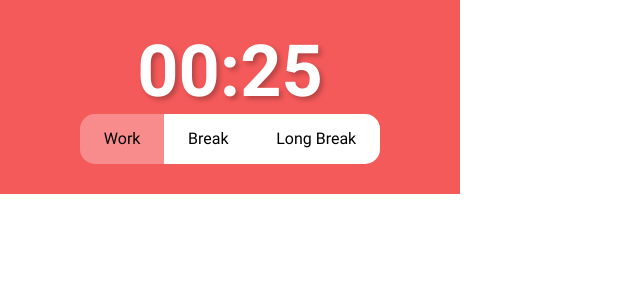
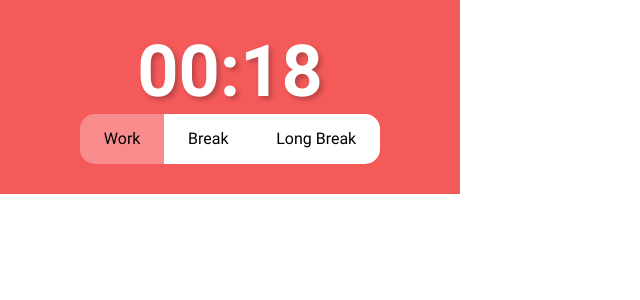
Before and after one commit to ezinber/pomo-project, a React (Create React App) app: page / in a window 1280 px wide. Shown: the top 300 px of the page, without its empty margins (0-640 px from the left). Built offline with nearby package versions, Linux system fonts and the light colour scheme.

Commit message:
refactor: Поднять стейт настроек к компонент App и вынести дефолтные настройки в контекст

```diff
--- a/src/components/App.js
+++ b/src/components/App.js
@@ -1,12 +1,50 @@
-import React from 'react';
+import React, { useContext, useEffect } from 'react';
+import SettingsContext from '../contexts/settingsContext';
 import Timer from './Timer/Timer';
+import useLocalStorage from '../hooks/useLocalStorage';
 
 function App() {
+  const defaultSettings = useContext(SettingsContext)
+  const [settings, setSetting] = useLocalStorage('settings', defaultSettings);
+
+  const handleTimerEnd = (mode) => {
+    console.log('Time in mode %d is out', mode);
+  }
+
+  const handleTimerPause = (mode) => {
+    console.log('Timer was paused in mode:', mode);
+  }
+
+  const handleTimerStart = (mode) => {
+    console.log('Timer has been started on mode:', mode);
+  }
+
+  const handleTimerModeChange = (mode) => {
+    console.log('Timer mode was changed on:', mode);
+  }
+
+  /*Так как немного изменилась структура объекта настроек,
+  сделал сброс на настройки по умолчанию, в случае, если сохранены
+  настройки со старой структурой*/
+  useEffect(() => {
+    if (!settings?.timer?.work) {
+      setSetting(defaultSettings);
+    }
+  }, [settings]);
+
 
   return (
-    <div className="App">
-      <Timer />
-    </div>
+    <SettingsContext.Provider value={settings}>
+      <div className="App">
+        <Timer
+          settings={settings.timer}
+          onStart={handleTimerStart}
+          onPause={handleTimerPause}
+          onEnd={handleTimerEnd}
+          onModeChange={handleTimerModeChange}
+        />
+      </div>
+    </SettingsContext.Provider>
   );
 }
 
--- a/src/components/Timer/Timer.js
+++ b/src/components/Timer/Timer.js
@@ -5,38 +5,26 @@ import useLocalStorage from '../../hooks/useLocalStorage';
 import Button from './Button';
 import './timer.css';
 
-function Timer() {
-  const defaultSettings = {
-    work: {
-      time: 25,
-      color: '#F55A5A',
-      slug: 'work',
-    },
-    break: {
-      time: 5,
-      color: '#4ea6e7',
-      slug: 'break',
-    },
-    longBreak: {
-      time: 15,
-      color: '#524fe1',
-      slug: 'longBreak',
-    },
-  }
-
-  const [settings, setSetting] = useLocalStorage('settings', defaultSettings);
+function Timer({ settings, onEnd, onStart, onPause, onModeChange }) {
   const [mode, setMode] = useLocalStorage('mode', settings.work.slug);
   const [run, setRun] = useState(null);
   const [timerTime, setTimerTime] = useLocalStorage('timer', settings.work.time);
 
   const handleClickTimer = () => {
-    setRun(run ? null : 1000);
+    if (run) {
+      onPause(mode);
+      setRun(null);
+    } else {
+      onStart(mode);
+      setRun(1000);
+    }
   }
 
   const modeChange = (newMode) => {
     setRun(null);
     setMode(newMode);
     setTimerTime(settings[newMode].time)
+    onModeChange(newMode);
   }
 
   useInterval(() => {
@@ -46,6 +34,7 @@ function Timer() {
   useEffect(() => {
     if (timerTime <= 0) {
       setRun(null);
+      onEnd(mode);
     }
   }, [timerTime]);
 
--- /dev/null
+++ b/src/contexts/settingsContext.js
@@ -0,0 +1,24 @@
+import {createContext} from 'react';
+import { minutesToSeconds } from '../utils/utils';
+
+const SettingsContext = createContext({
+  timer: {
+    work: {
+      time: minutesToSeconds(0.3),
+      color: '#F55A5A',
+      slug: 'work',
+    },
+    break: {
+      time: minutesToSeconds(0.1),
+      color: '#4ea6e7',
+      slug: 'break',
+    },
+    longBreak: {
+      time: minutesToSeconds(0.2),
+      color: '#524fe1',
+      slug: 'longBreak',
+    },
+  }
+});
+
+export default SettingsContext;
--- a/src/utils/utils.js
+++ b/src/utils/utils.js
@@ -7,3 +7,5 @@ export const secondsToFormatTime = (seconds) => {
 
   return `${minutesString}:${secondsString}`
 }
+
+export const minutesToSeconds = (min) => min * 60;
```
